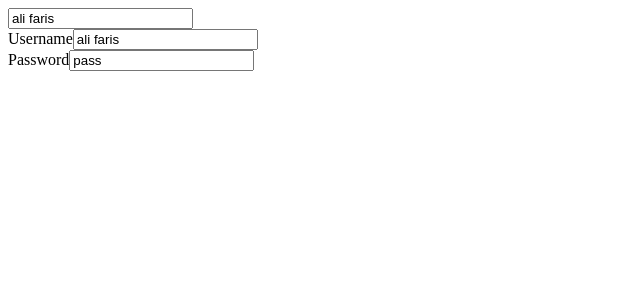
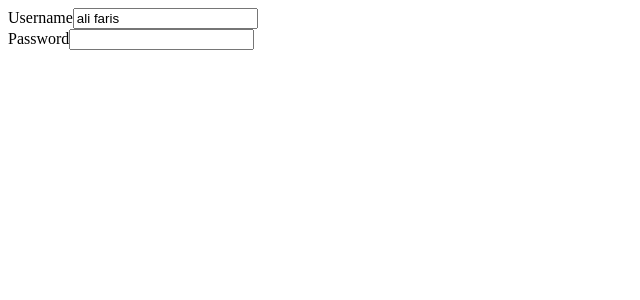
Before and after one commit to app-iq/wb-forms, a React (Create React App) app: page / in a window 1280 px wide. Shown: the top 300 px of the page, without its empty margins (0-640 px from the left). Built offline with nearby package versions, Linux system fonts and the light colour scheme.

Commit message:
getState and getDispatch

```diff
--- a/src/Field/WithField.tsx
+++ b/src/Field/WithField.tsx
@@ -7,7 +7,6 @@ import {useServiceFactory} from "../Services/Hooks";
 import {SetupActions} from "../Data/Actions/Setup/SetupActions";
 import {buildFieldWithInitialState} from "./Helpers";
 import {useDefaults} from "../Defaults/DefaultsContext";
-import {FieldActions} from "../Data/Actions/Field/FieldActions";
 
 export interface WithFieldProps {
     handleChange: (e: any) => void;
@@ -26,6 +25,7 @@ export function withField(Component: any) {
         let isNotInitializedYet = field === undefined;
 
         useEffect(() => {
+            //TODO : handle prop update
             if (isNotInitializedYet) {
                 dispatch(SetupActions.initializeField(props.name, buildFieldWithInitialState(props, defaults)));
             }
--- a/src/Root/EasyForm.tsx
+++ b/src/Root/EasyForm.tsx
@@ -1,10 +1,7 @@
 import React, {useEffect, useMemo, useReducer} from "react";
 import {easyFormReducer, easyFormReducerInitialState} from "../Data/Reducer/EasyFormReducer";
 import {DispatchContext} from "./DispatchContext";
-import {SetupActions} from "../Data/Actions/Setup/SetupActions";
 import {EasyFormProps} from "./EasyFormProps";
-import {useDefaults} from "../Defaults/DefaultsContext";
-import {buildFieldWithInitialState} from "../Field/Helpers";
 import {StateContext} from "./StateContext";
 import {ServiceContext} from "../Services/ServiceContext";
 import {DefaultServiceFactory} from "../Services/Services";
@@ -20,6 +17,14 @@ export function EasyForm(props: EasyFormProps) {
             new DefaultServiceFactory(state, dispatch, props)
     }, [state, dispatch, props]);
 
+    const getDispatch = props.getDispatch;
+    const getState = props.getState;
+    useEffect(() => {
+        getDispatch?.(dispatch);
+    }, [getDispatch, dispatch]);
+    useEffect(() => {
+        getState?.(state);
+    }, [getState, state]);
 
     return <DispatchContext.Provider value={dispatch}>
         <StateContext.Provider value={state}>
--- a/src/Root/EasyFormProps.ts
+++ b/src/Root/EasyFormProps.ts
@@ -6,4 +6,6 @@ import {EasyFormReducerState} from "../Data/Reducer/EasyFormReducer";
 export interface EasyFormProps {
     children: ReactElement[] | ReactElement;
     serviceFactoryCallback?: (dispatch: DispatchFunction, state: EasyFormReducerState, props: EasyFormProps) => ServiceFactory;
+    getDispatch?: (dispatch: DispatchFunction) => void;
+    getState?: (state: EasyFormReducerState) => void;
 }
--- a/src/__examples/Example.tsx
+++ b/src/__examples/Example.tsx
@@ -1,26 +1,35 @@
+import DefaultTextField from "./Components/DefaultTextField";
+import React, {useCallback, useEffect, useState} from "react";
+import {DispatchFunction} from "../Root/DispatchContext";
 import {EasyForm} from "../Root/EasyForm";
-import DefaultTextField from "./Components/DefaultTextField";
-import {useState} from "react";
+import {FieldActions} from "../Data/Actions/Field/FieldActions";
+import {EasyFormReducerState} from "../Data/Reducer/EasyFormReducer";
 
 export function SimpleExample() {
 
-    const [validationRules, setValidationRules] = useState('^ali$');
-    const [initialValue, setInitialValue] = useState('pass');
-    const [readonly, setReadonly] = useState(false);
-    // setTimeout(() => setValidationRules('^huda$'), 6000);
-    // setTimeout(() => setInitialValue('xxxx'), 3000);
-    setInterval(() => setReadonly(!readonly), 2000);
+    const [dispatch, setDispatch] = useState<{
+        dispatch: DispatchFunction
+    } | undefined>(undefined);
 
-    return <EasyForm>
-        <DefaultTextField readonly={readonly} name={'test'} initialValue={'ali faris'}/>
+    const [state, setState] = useState<EasyFormReducerState | undefined>(undefined);
+
+    useEffect(() => {
+        setTimeout(() => dispatch?.dispatch(FieldActions.changeProperty("test", "readonly", true)), 2000);
+        const id = setInterval(() => console.log(state) , 1000);
+        return () => clearInterval(id);
+    }, [dispatch , state]);
+
+    const getDispatchCallback = useCallback(ref => setDispatch({dispatch: ref}), [setDispatch]);
+    const getStateCallback = useCallback(state => setState(state), [setState]);
+
+    return <EasyForm getDispatch={getDispatchCallback} getState={getStateCallback}>
         <div>
             <span>Username</span>
             <DefaultTextField name={'username'} initialValue={'ali faris'}/>
         </div>
         <div>
             <span>Password</span>
-            <DefaultTextField readonly={readonly} name={'password'} initialValue={initialValue}
-                              validationRules={validationRules}/>
+            <DefaultTextField name={'password'} validationRules={'^[0-9]{4,6}$'}/>
         </div>
     </EasyForm>;
 }
```
Also changed, not shown: 1 other file (tests, documents, lock files or other folders).
